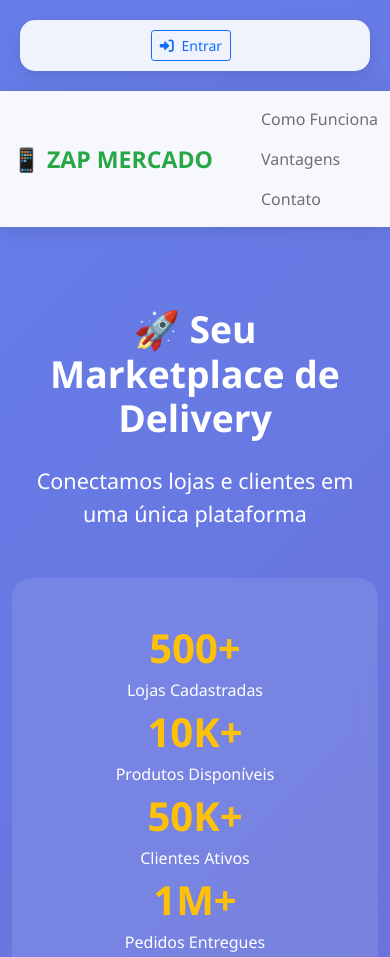
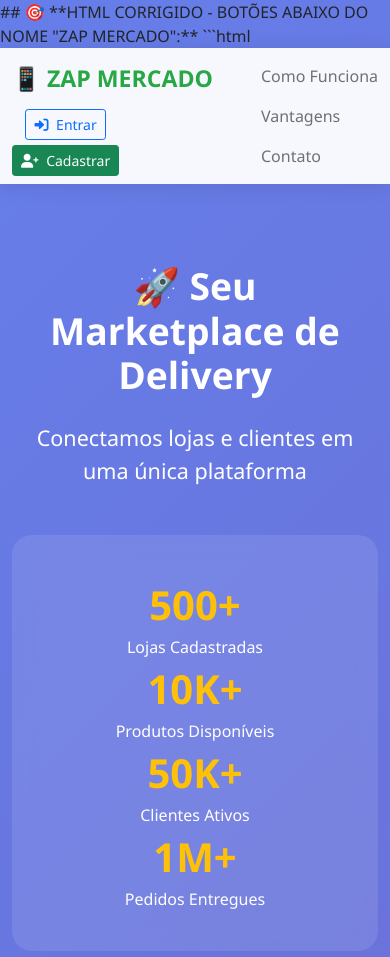
Before and after one commit to marcelobre77/IRANCHODELIVERY, a website: page index.html in a window 390 px wide. Shown: the top 957 px of the page. Drawn offline with nearby package versions, Linux system fonts and the light colour scheme.

Commit message:
Update index.html

````diff
--- a/index.html
+++ b/index.html
@@ -1,3 +1,6 @@
+## 🎯 **HTML CORRIGIDO - BOTÕES ABAIXO DO NOME "ZAP MERCADO":**
+
+```html
 <!DOCTYPE html>
 <html lang="pt-BR">
 <head>
@@ -25,6 +28,12 @@
             background: rgba(255,255,255,0.95);
             backdrop-filter: blur(10px);
             box-shadow: 0 2px 20px rgba(0,0,0,0.1);
+        }
+
+        .navbar-buttons {
+            display: flex;
+            gap: 10px;
+            align-items: center;
         }
 
         .hero-section {
@@ -136,18 +145,6 @@
             box-shadow: 0 8px 25px rgba(0,0,0,0.3);
         }
 
-        .floating-login {
-            position: fixed;
-            top: 20px;
-            right: 20px;
-            z-index: 1000;
-            background: rgba(255,255,255,0.9);
-            backdrop-filter: blur(10px);
-            border-radius: 15px;
-            padding: 10px 15px;
-            box-shadow: 0 5px 15px rgba(0,0,0,0.1);
-        }
-
         @media (max-width: 768px) {
             .cta-buttons {
                 flex-direction: column;
@@ -159,30 +156,30 @@
                 max-width: 300px;
             }
 
-            .floating-login {
-                position: relative;
-                top: auto;
-                right: auto;
-                margin: 20px;
-                text-align: center;
+            .navbar-buttons {
+                flex-direction: column;
+                gap: 5px;
             }
         }
     </style>
 </head>
 <body>
-    <!-- Login Flutuante -->
-    <div class="floating-login">
-        <button class="btn btn-outline-primary btn-sm me-2" data-bs-toggle="modal" data-bs-target="#loginModal">
-            <i class="fas fa-sign-in-alt me-1"></i> Entrar
-        </button>
-    </div>
-
     <!-- Navbar -->
     <nav class="navbar navbar-expand-lg navbar-light">
         <div class="container">
-            <a class="navbar-brand fw-bold fs-3" href="#">
-                📱 <span style="color: var(--primary-color);">ZAP MERCADO</span>
-            </a>
+            <div class="d-flex flex-column align-items-start">
+                <a class="navbar-brand fw-bold fs-3 mb-2" href="#">
+                    📱 <span style="color: var(--primary-color);">ZAP MERCADO</span>
+                </a>
+                <div class="navbar-buttons">
+                    <button class="btn btn-outline-primary btn-sm" data-bs-toggle="modal" data-bs-target="#loginModal">
+                        <i class="fas fa-sign-in-alt me-1"></i> Entrar
+                    </button>
+                    <button class="btn btn-success btn-sm" data-bs-toggle="modal" data-bs-target="#registerModal">
+                        <i class="fas fa-user-plus me-1"></i> Cadastrar
+                    </button>
+                </div>
+            </div>
             <div class="navbar-nav ms-auto">
                 <a class="nav-link" href="#como-funciona">Como Funciona</a>
                 <a class="nav-link" href="#vantagens">Vantagens</a>
@@ -693,4 +690,4 @@
                                 </div>
                                 <div class="mb-3">
                                     <label class="form-label">📝 Descrição da Loja</label>
-                                    <textarea class="form-control"
+                                    <textarea class="form-control" rows="2" placeholder="Conte sobre sua loja..."></textarea>
````
